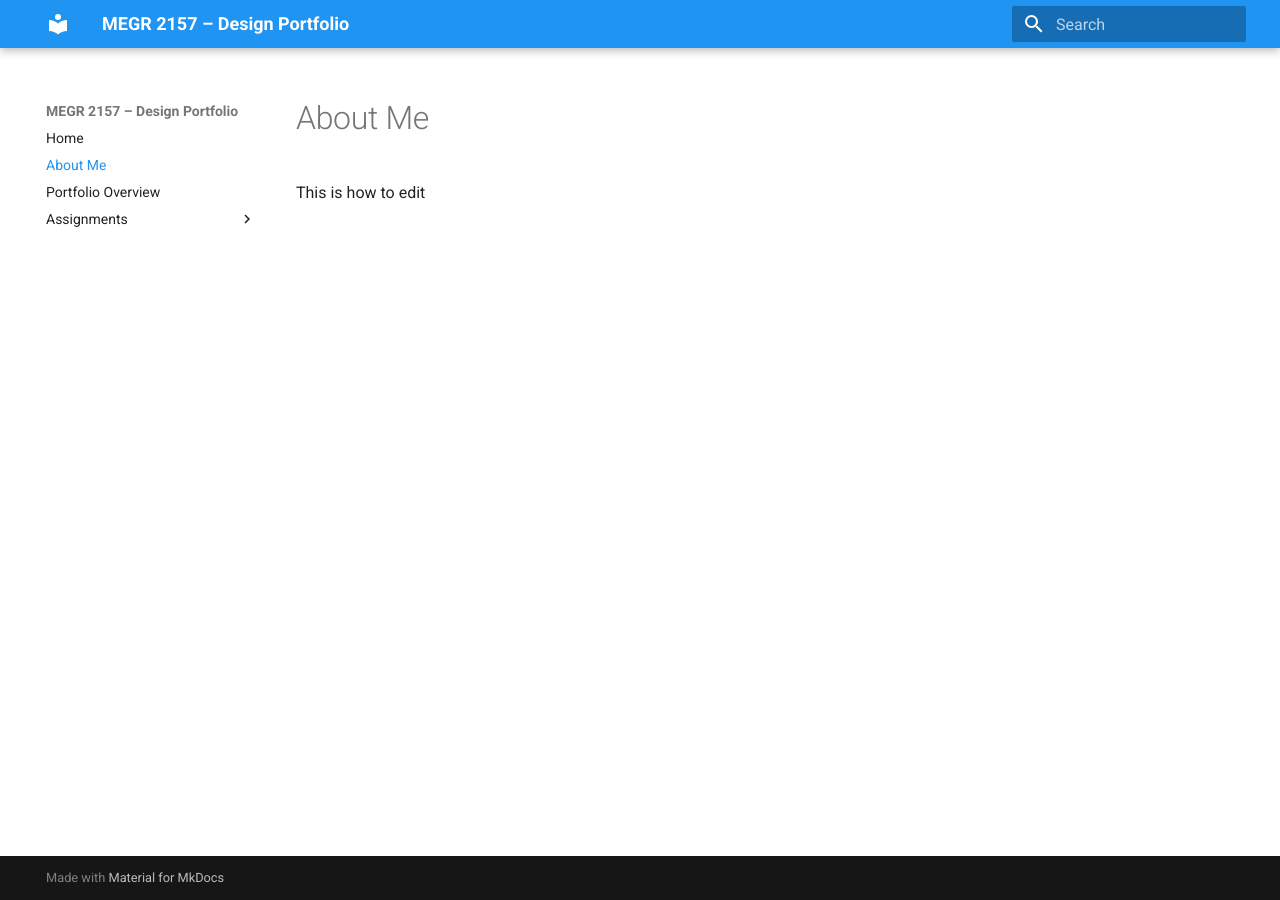
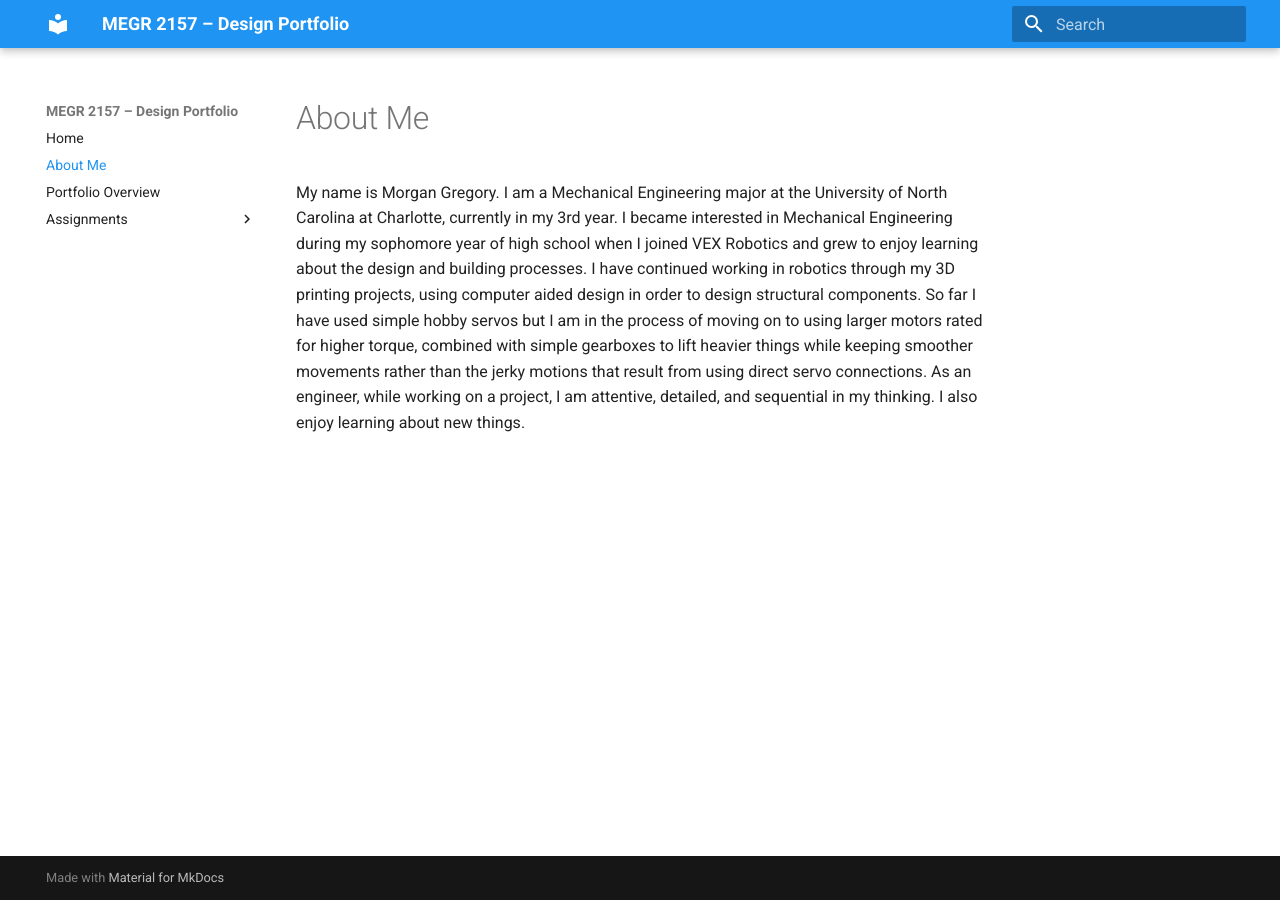
Before and after one commit to mgrego35/megr2156-portfolio, an MkDocs documentation site: the page built from docs/aboutme/index.md, in a window 1280 px wide. Built offline with MkDocs 1.6.1 and Material for MkDocs 9.7.7, drawn with Linux system fonts in a browser that asks for light colours.

Commit message:
Update index.md

```diff
--- a/docs/aboutme/index.md
+++ b/docs/aboutme/index.md
@@ -1,2 +1,3 @@
 # About Me
-This is how to edit
+
+My name is Morgan Gregory. I am a Mechanical Engineering major at the University of North Carolina at Charlotte, currently in my 3rd year. I became interested in Mechanical Engineering during my sophomore year of high school when I joined VEX Robotics and grew to enjoy learning about the design and building processes. I have continued working in robotics through my 3D printing projects, using computer aided design in order to design structural components. So far I have used simple hobby servos but I am in the process of moving on to using larger motors rated for higher torque, combined with simple gearboxes to lift heavier things while keeping smoother movements rather than the jerky motions that result from using direct servo connections. As an engineer, while working on a project, I am attentive, detailed, and sequential in my thinking. I also enjoy learning about new things.
```
